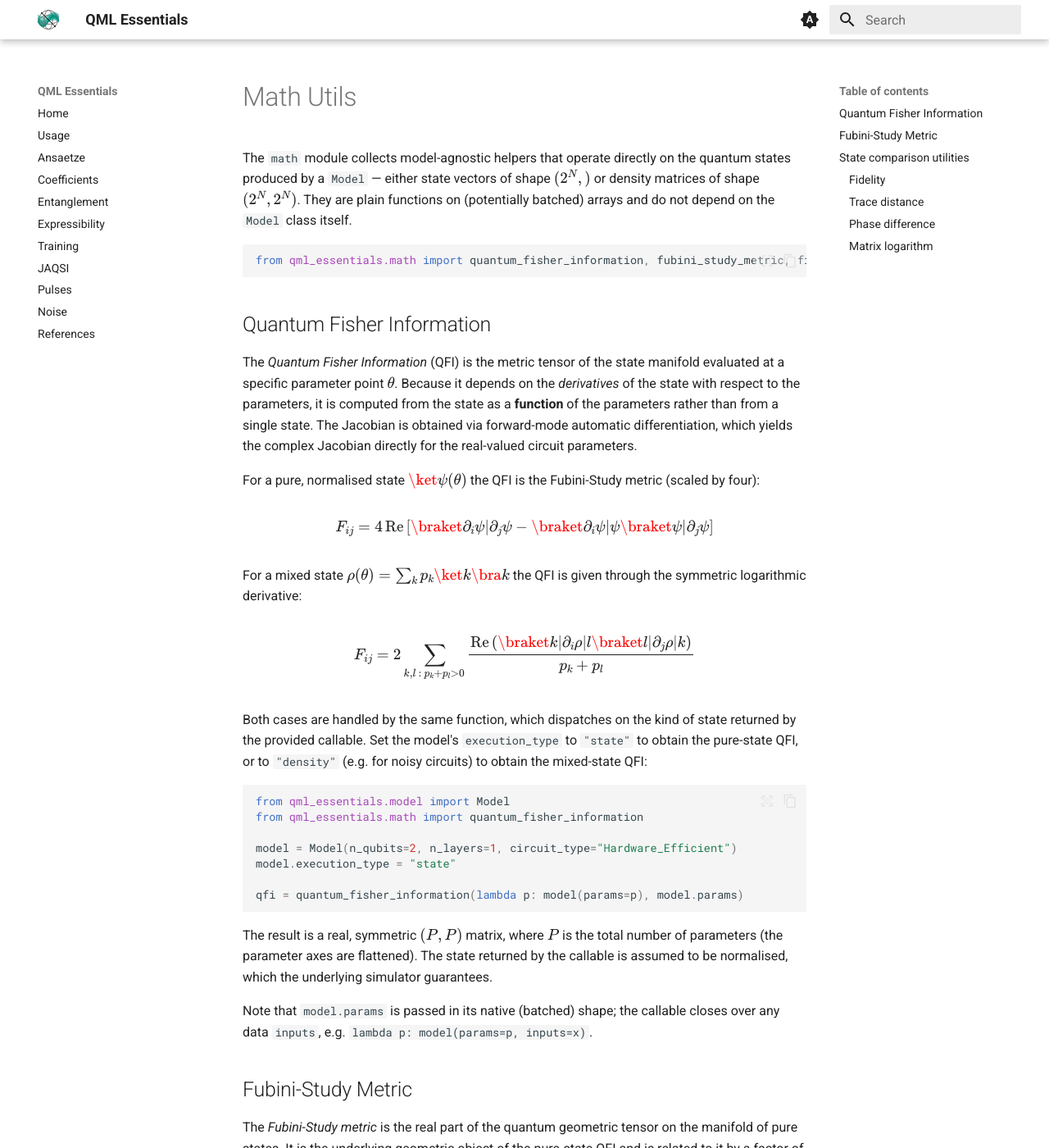
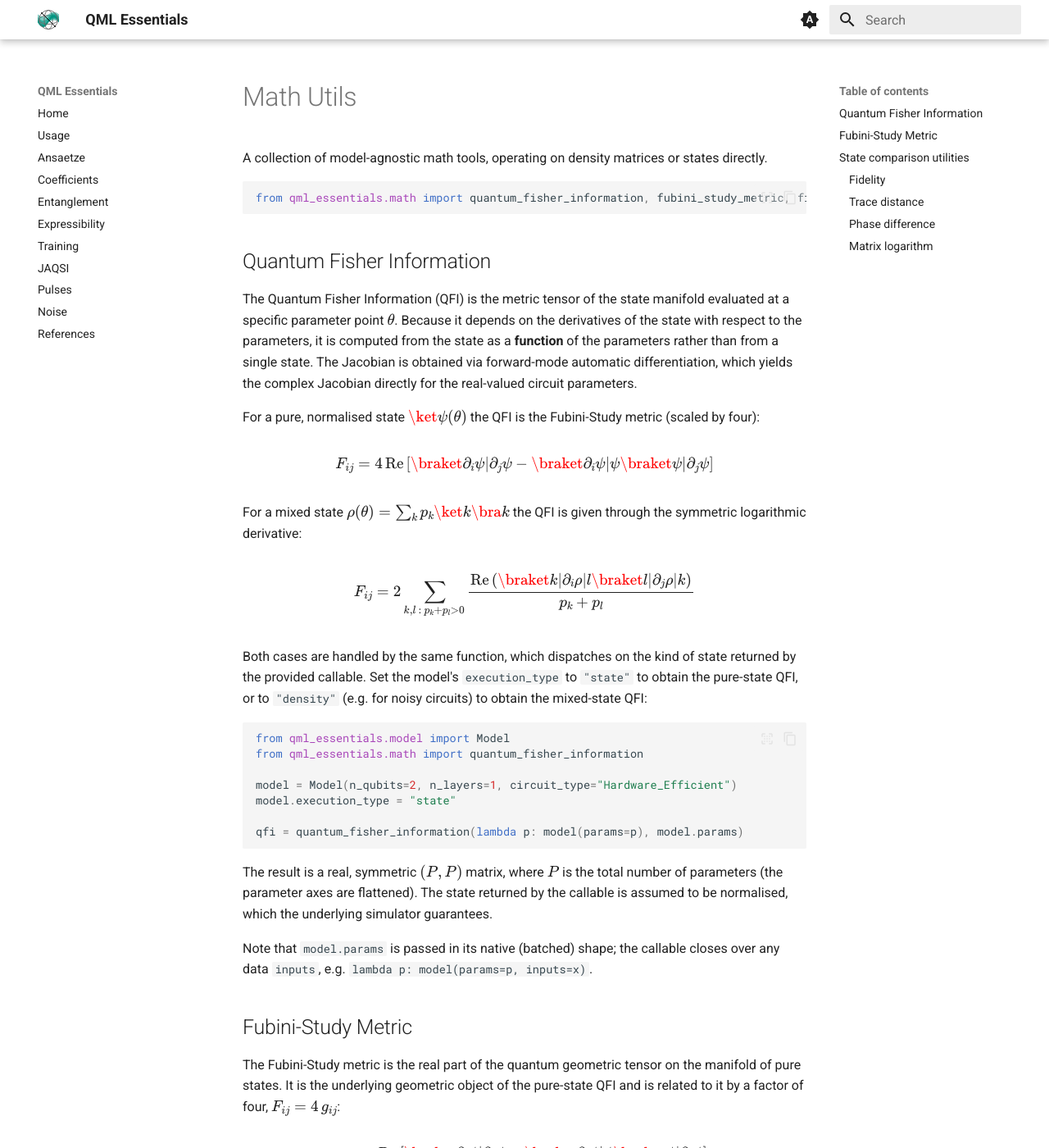
Before and after one commit to cirKITers/qml-essentials, an MkDocs documentation site: the page built from docs/math_utils.md, in a window 1280 px wide and 1400 px high. Shown: the whole window at 82% size. Built offline with MkDocs 1.6.1 and Material for MkDocs 9.7.7, drawn with Linux system fonts in a browser that asks for light colours; some of the changed text lies outside the part shown.

Commit message:
fixed docs
Signed-off-by: Melvin Strobl <lc3267@kit.edu>

````diff
--- a/docs/math_utils.md
+++ b/docs/math_utils.md
@@ -1,10 +1,6 @@
 # Math Utils
 
-The `math` module collects model-agnostic helpers that operate directly on the quantum
-states produced by a `Model` — either state vectors of shape $(2^N,)$ or density matrices
-of shape $(2^N, 2^N)$.
-They are plain functions on (potentially batched) arrays and do not depend on the `Model`
-class itself.
+A collection of model-agnostic math tools, operating on density matrices or states directly.
 
 ```python
 from qml_essentials.math import quantum_fisher_information, fubini_study_metric, fidelity, trace_distance, phase_difference
@@ -12,27 +8,20 @@ from qml_essentials.math import quantum_fisher_information, fubini_study_metric,
 
 ## Quantum Fisher Information
 
-The *Quantum Fisher Information* (QFI) is the metric tensor of the state manifold evaluated
-at a specific parameter point $\theta$.
-Because it depends on the *derivatives* of the state with respect to the parameters, it is
-computed from the state as a **function** of the parameters rather than from a single state.
-The Jacobian is obtained via forward-mode automatic differentiation, which yields the complex
-Jacobian directly for the real-valued circuit parameters.
+The Quantum Fisher Information (QFI) is the metric tensor of the state manifold evaluated at a specific parameter point $\theta$.
+Because it depends on the derivatives of the state with respect to the parameters, it is computed from the state as a **function** of the parameters rather than from a single state.
+The Jacobian is obtained via forward-mode automatic differentiation, which yields the complex Jacobian directly for the real-valued circuit parameters.
 
-For a pure, normalised state $\ket{\psi(\theta)}$ the QFI is the Fubini-Study metric (scaled
-by four):
+For a pure, normalised state $\ket{\psi(\theta)}$ the QFI is the Fubini-Study metric (scaled by four):
 
 \[F_{ij} = 4\,\mathrm{Re}\left[\braket{\partial_i\psi | \partial_j\psi} - \braket{\partial_i\psi | \psi}\braket{\psi | \partial_j\psi}\right]\]
 
-For a mixed state $\rho(\theta) = \sum_k p_k \ket{k}\bra{k}$ the QFI is given through the
-symmetric logarithmic derivative:
+For a mixed state $\rho(\theta) = \sum_k p_k \ket{k}\bra{k}$ the QFI is given through the symmetric logarithmic derivative:
 
 \[F_{ij} = 2 \sum_{k, l\,:\,p_k + p_l > 0} \frac{\mathrm{Re}\left(\braket{k | \partial_i\rho | l}\braket{l | \partial_j\rho | k}\right)}{p_k + p_l}\]
 
-Both cases are handled by the same function, which dispatches on the kind of state returned
-by the provided callable.
-Set the model's `execution_type` to `"state"` to obtain the pure-state QFI, or to `"density"`
-(e.g. for noisy circuits) to obtain the mixed-state QFI:
+Both cases are handled by the same function, which dispatches on the kind of state returned by the provided callable.
+Set the model's `execution_type` to `"state"` to obtain the pure-state QFI, or to `"density"` (e.g. for noisy circuits) to obtain the mixed-state QFI:
 
 ```python
 from qml_essentials.model import Model
@@ -44,17 +33,15 @@ model.execution_type = "state"
 qfi = quantum_fisher_information(lambda p: model(params=p), model.params)
 ```
 
-The result is a real, symmetric $(P, P)$ matrix, where $P$ is the total number of parameters
-(the parameter axes are flattened).
-The state returned by the callable is assumed to be normalised, which the underlying simulator
-guarantees.
+The result is a real, symmetric $(P, P)$ matrix, where $P$ is the total number of parameters (the parameter axes are flattened).
+The state returned by the callable is assumed to be normalised, which the underlying simulator guarantees.
 
 Note that `model.params` is passed in its native (batched) shape; the callable closes over any
 data `inputs`, e.g. `lambda p: model(params=p, inputs=x)`.
 
 ## Fubini-Study Metric
 
-The *Fubini-Study metric* is the real part of the quantum geometric tensor on the manifold of
+The Fubini-Study metric is the real part of the quantum geometric tensor on the manifold of
 pure states.
 It is the underlying geometric object of the pure-state QFI and is related to it by a factor of
 four, $F_{ij} = 4\,g_{ij}$:
````
